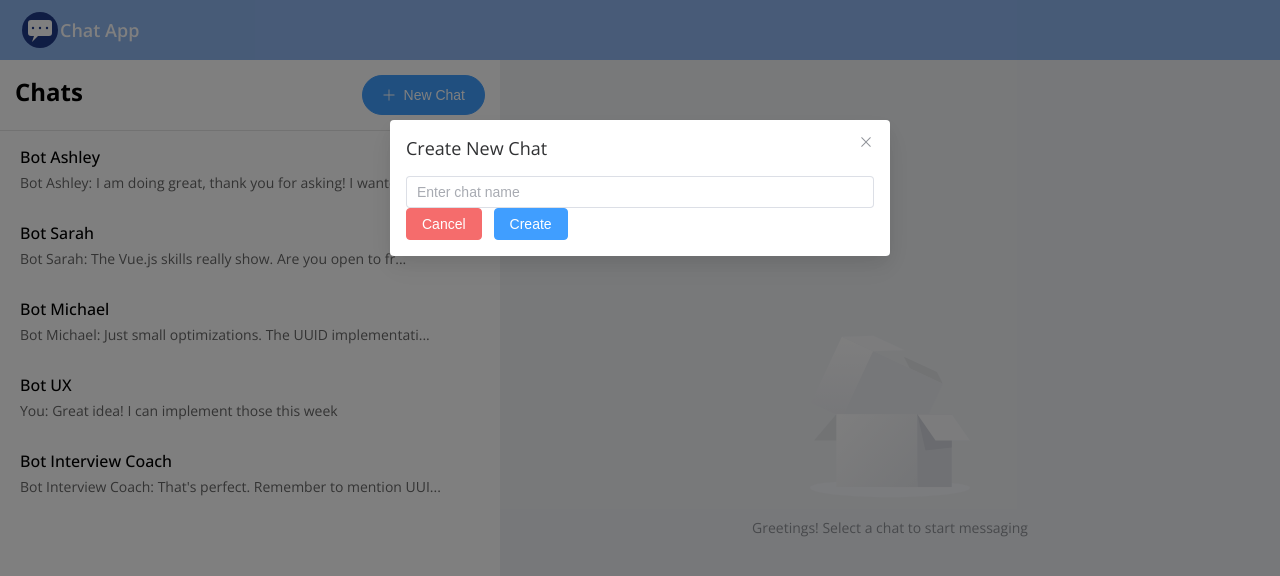
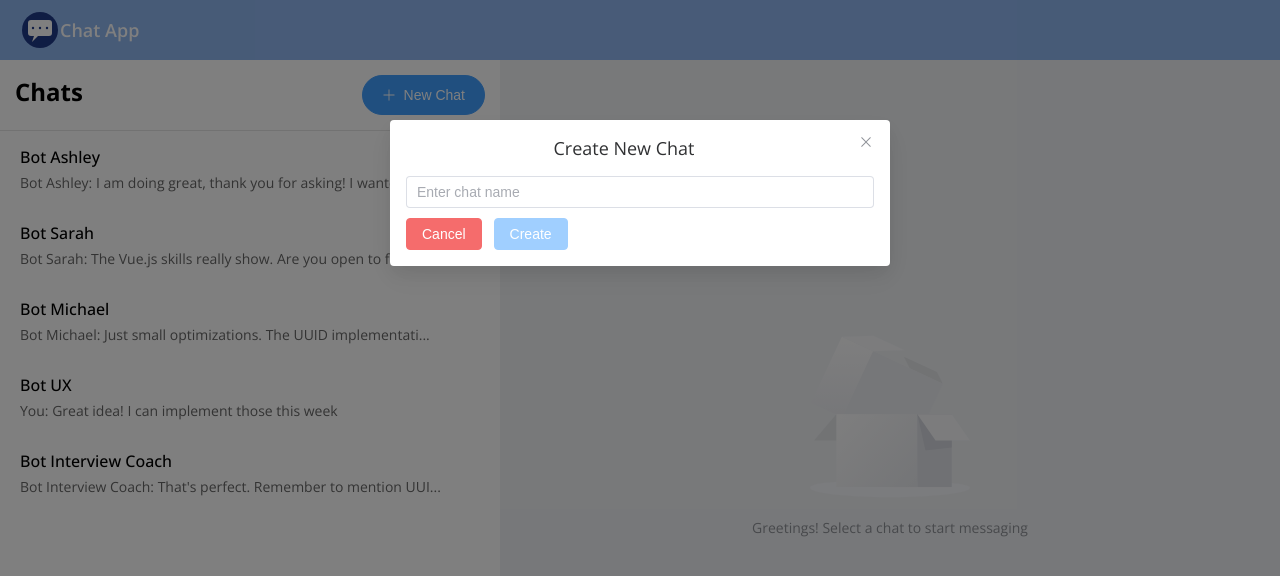
Before and after one commit to ruslanskrims/chat-app, a Vue app: page /chat in a window 1280 px wide. Both pictures are taken after a click on the button "New Chat". Shown: the top 576 px of the page. Built offline with nearby package versions, Linux system fonts and the light colour scheme.

Commit message:
refactoring: code refactoring on ChatSidebar

```diff
--- a/src/features/chat/components/ChatSidebar.vue
+++ b/src/features/chat/components/ChatSidebar.vue
@@ -27,13 +27,14 @@ const closeCreateChatModal = () => {
 const handleCreateChat = async () => {
   if (!isTextEmpty(newChatName.value)) {
     try {
+      closeCreateChatModal()
       await createChat(newChatName.value)
-      closeCreateChatModal()
     } catch {
       setError('Could not create a chat. Try again')
+    } finally {
+      closeCreateChatModal()
     }
   }
-  closeCreateChatModal()
 }
 </script>
 
--- a/src/features/chat/components/CreateChatForm.vue
+++ b/src/features/chat/components/CreateChatForm.vue
@@ -1,6 +1,7 @@
 <script setup lang="ts">
 import { ElButton, ElContainer, ElDialog, ElInput } from 'element-plus'
 import { computed } from 'vue'
+import { isTextEmpty } from '../utils/chatUtils'
 
 const createChatFormProps = defineProps<{
   isModalVisible: boolean
@@ -30,7 +31,6 @@ const handleCreateChat = () => {
   emit('createChat')
 }
 </script>
-
 <template>
   <ElDialog
     v-model="modalVisible"
@@ -38,11 +38,23 @@ const handleCreateChat = () => {
     :showCancelButton="true"
     width="500px"
     class="create-chat-modal"
+    center
   >
     <ElInput v-model="chatName" placeholder="Enter chat name" class="create-chat-modal__input" />
     <ElContainer class="create-chat-modal__actions">
       <ElButton type="danger" @click="closeCreateChatModal">Cancel</ElButton>
-      <ElButton type="primary" @click="handleCreateChat">Create</ElButton>
+      <ElButton
+        type="primary"
+        @click="handleCreateChat"
+        :disabled="isTextEmpty(createChatFormProps.newChatName)"
+        >Create</ElButton
+      >
     </ElContainer>
   </ElDialog>
 </template>
+
+<style scoped lang="scss">
+.create-chat-modal__input {
+  margin-bottom: 10px;
+}
+</style>
--- a/src/features/chat/stores/chatStore.ts
+++ b/src/features/chat/stores/chatStore.ts
@@ -183,7 +183,6 @@ export const useChatStore = defineStore('chat', {
         if (!result) {
           return
         }
-        this.isSendingMessage = false
         result.messages.push({
           id: uuidv4(),
           text: message,
@@ -196,18 +195,6 @@ export const useChatStore = defineStore('chat', {
       } finally {
         this.isSendingMessage = false
       }
-    },
-
-    setActiveChat(chatId: string) {
-      this.activeChatId = chatId
-    },
-
-    clearActiveChat() {
-      this.activeChatId = ''
-    },
-
-    clearCreateChatError() {
-      this.isCreateChatHasError = false
     },
 
     clearAddMessageError() {
@@ -226,16 +213,25 @@ export const useChatStore = defineStore('chat', {
           messages: [],
           createdAt: new Date(),
         }
-        this.isChatCreateLoading = false
-
         this.chats.push(newChat)
-        // throw new Error('Failed to create chat 1')
       } catch {
         this.isCreateChatHasError = true
-        throw new Error('Failed to create chat 2')
+        throw new Error('Failed to create chat')
       } finally {
         this.isChatCreateLoading = false
       }
     },
+
+    setActiveChat(chatId: string) {
+      this.activeChatId = chatId
+    },
+
+    clearActiveChat() {
+      this.activeChatId = ''
+    },
+
+    clearCreateChatError() {
+      this.isCreateChatHasError = false
+    },
   },
 })
--- a/src/views/ChatView.vue
+++ b/src/views/ChatView.vue
@@ -10,7 +10,7 @@ const chatStore = useChatStore()
 
 <template>
   <div class="layout">
-    <ChatSidebar />
+    <ChatSidebar v-loading="chatStore.isChatCreateLoading" element-loading-text="Loading..." />
     <div
       v-if="chatStore.hasActiveChat"
       class="layout__chat-container"
```
